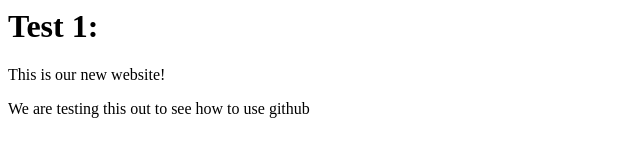
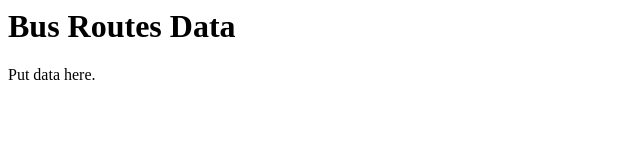
Before and after one commit to stephenzhao15/BusRoutes, a plain HTML site: page index.html in a window 1280 px wide. Shown: the whole page, without its empty margins (0-640 px from the left). Drawn offline with Linux system fonts and the light colour scheme.

Commit message:
Updated website

```diff
--- a/index.html
+++ b/index.html
@@ -1,13 +1,11 @@
 <html>
 <head>
-    <title>Bus Routes Team </title>
+    <title>Bus Routes Project</title>
 </head>
 
 <body>
-    <h1>Test 1:</h1>
-    <p>This is our new website!</p>
-    <p>We are testing this out to see how to use github</p>
-
+    <h1>Bus Routes Data</h1>
+    <p>Put data here.</p>
 </body>
 
 </html>
```
